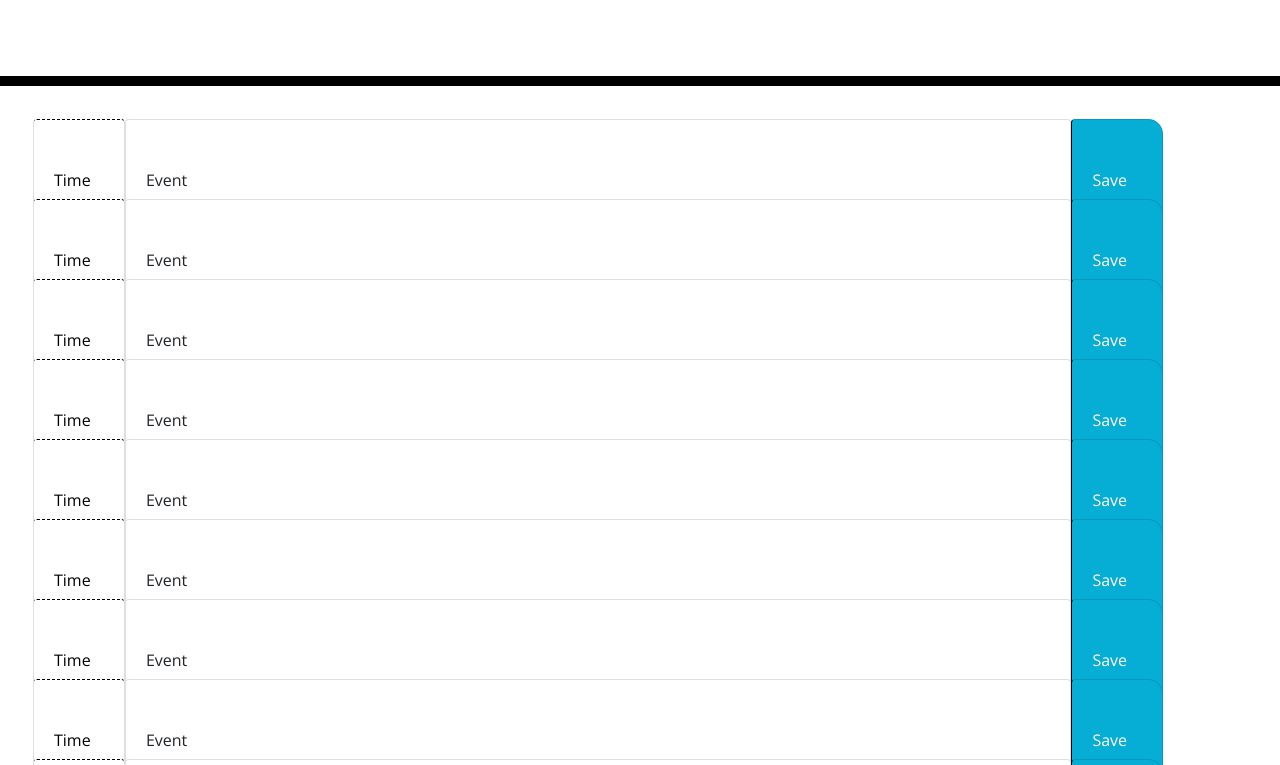
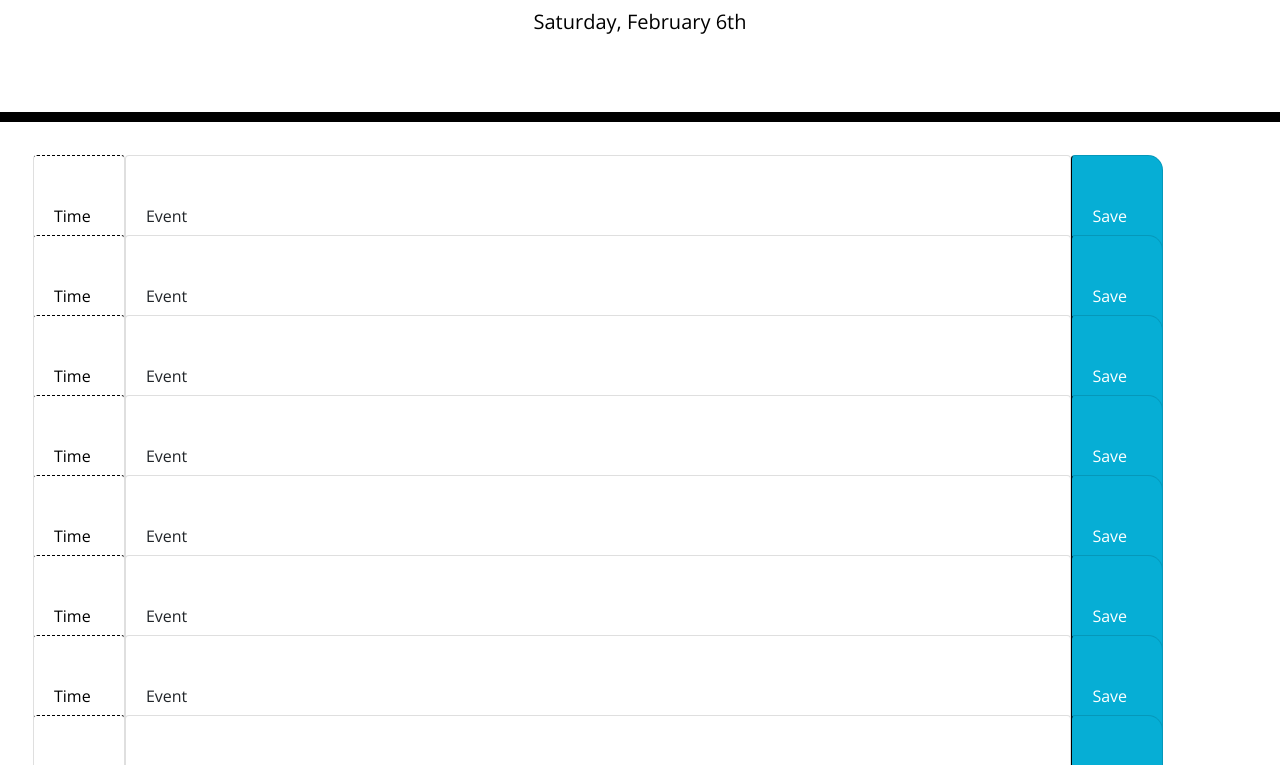
Before and after one commit to mbenitez1607/module5-challenge, a plain HTML site: page index.html in a window 1280 px wide. Shown: the part 182-947 px from the top of the page. Drawn offline with nearby package versions, Linux system fonts and the light colour scheme.

Commit message:
Add script.js to implement logic, display today's date

```diff
--- a/index.html
+++ b/index.html
@@ -189,5 +189,6 @@
     <script src="https://cdnjs.cloudflare.com/ajax/libs/moment.js/2.24.0/moment.min.js"></script>
     <script src="https://cdnjs.cloudflare.com/ajax/libs/popper.js/1.16.1/umd/popper.min.js"></script>
     <script src="https://cdnjs.cloudflare.com/ajax/libs/twitter-bootstrap/4.5.0/js/bootstrap.min.js"></script>
+    <script src="./script.js"></script>
   </body>
 </html>
--- /dev/null
+++ b/script.js
@@ -0,0 +1,3 @@
+// Set today's date with Moment
+let today = moment().format('dddd, MMMM do');
+$("#currentDay").text(today);
```
